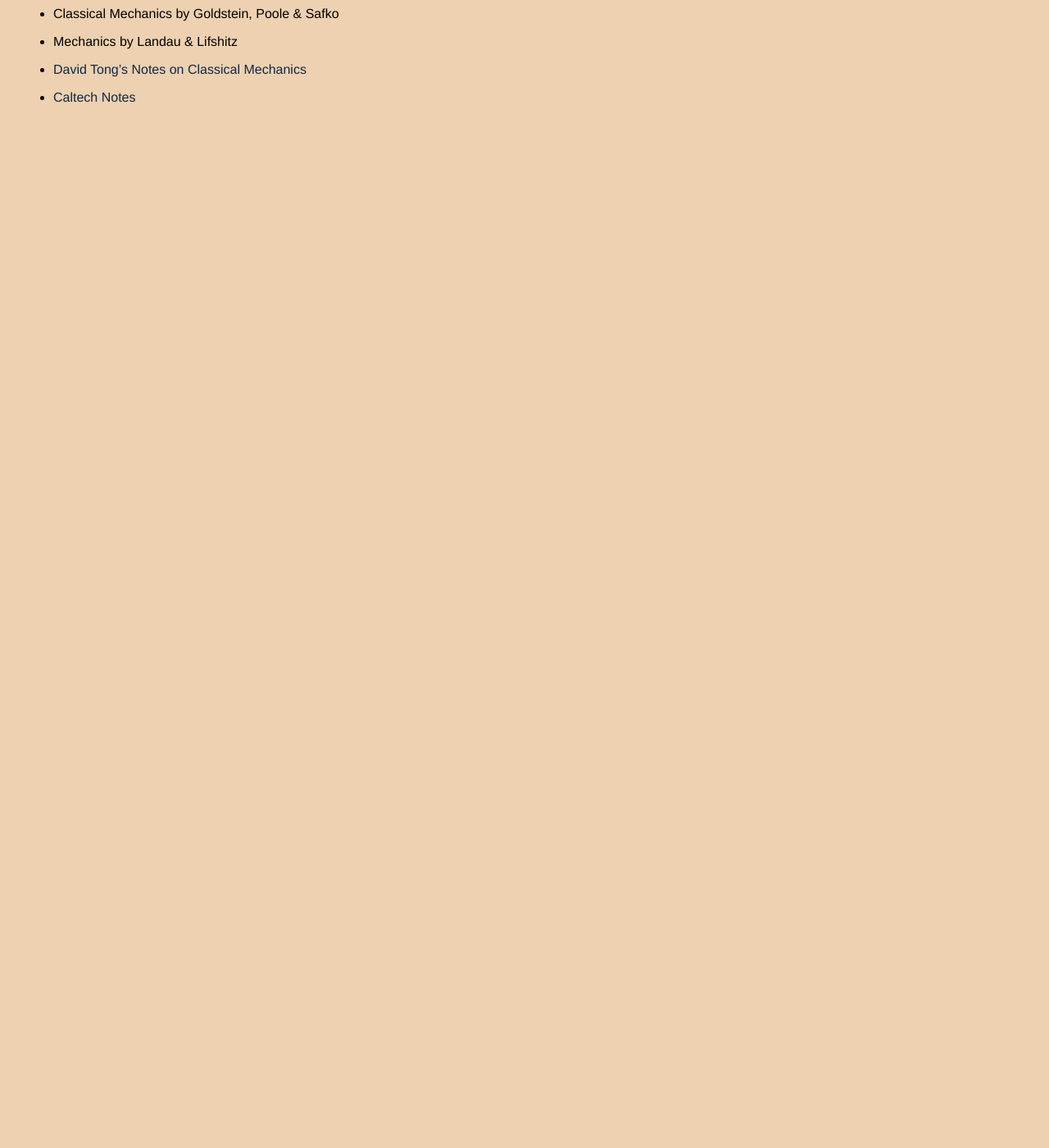
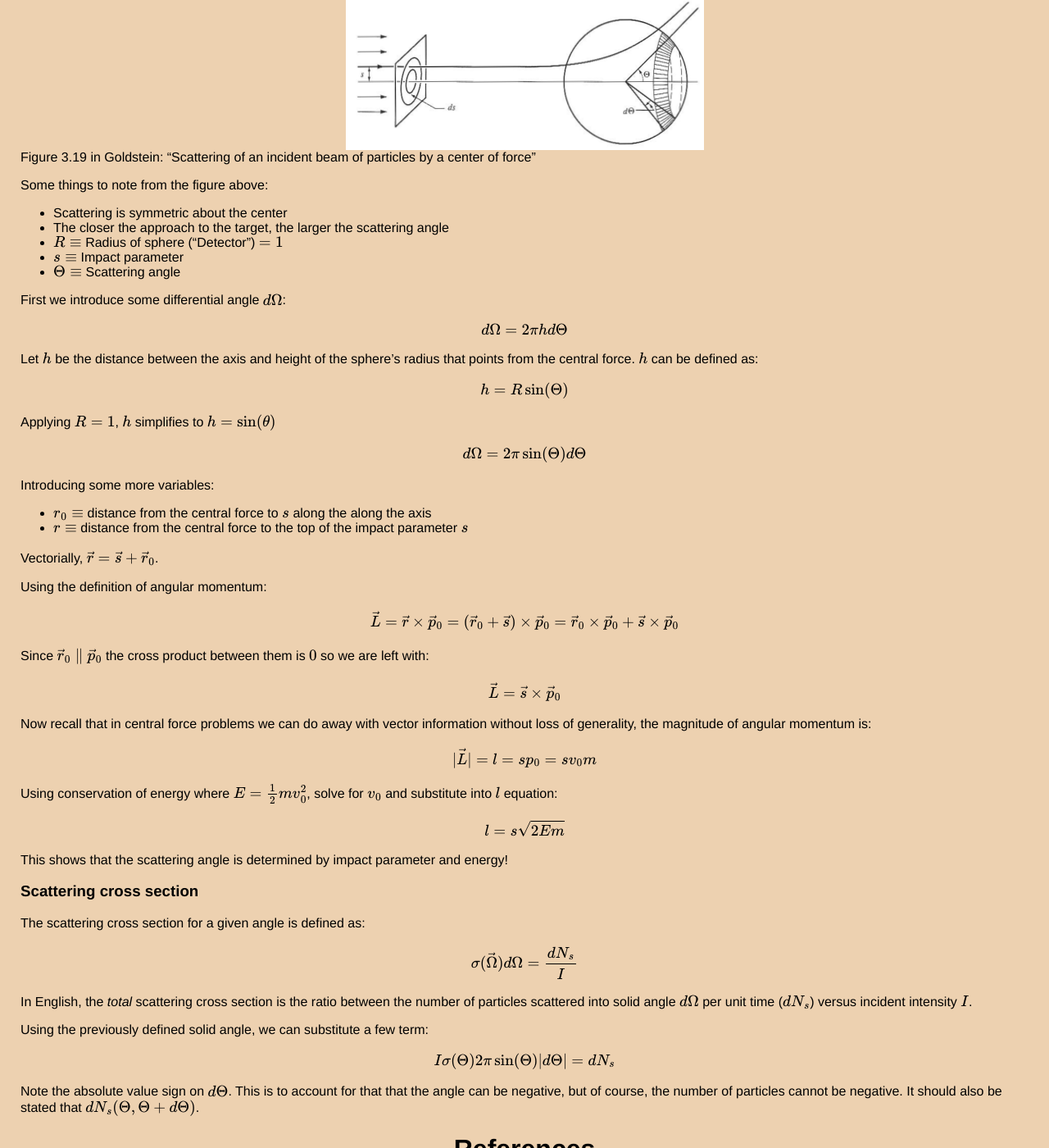
Before and after one commit to thaihangchung7/thaihangchung7.github.io, a Jekyll site: the page built from _notes/classical.md, in a window 1280 px wide and 1400 px high, scrolled down 22824 px. Shown: the whole window at 82% size. Built offline with Jekyll 4.4.1, drawn with Linux system fonts in a browser that asks for light colours; formulas are drawn with MathJax 3; before the commit the page ends 22977 px from its top, so only the background shows below that; some of the changed text lies outside the part shown.

Commit message:
Starting notes on scattering

```diff
--- a/_notes/classical.md
+++ b/_notes/classical.md
@@ -955,6 +955,74 @@
 
 $$ Ar \cos(\theta) = l^{2} - mkr $$
 
+## Scattering in a Central Force Problem (Rutherford Scattering)
+
+<img src='/assets/scattering.png' class='center'>
+Figure 3.19 in Goldstein: "Scattering of an incident beam of particles by a center of force"
+
+Some things to note from the figure above:
+
++ Scattering is symmetric about the center
++ The closer the approach to the target, the larger the scattering angle
++ $$ R \equiv$$ Radius of sphere ("Detector") $$=1$$
++ $$ s \equiv$$ Impact parameter
++ $$ \Theta \equiv$$ Scattering angle
+
+First we introduce some differential angle $$ d \Omega $$:
+
+$$ d\Omega = 2\pi h d\Theta $$
+
+Let $$ h $$ be the distance between the axis and height of the sphere's radius that points from the central force. $$ h $$ can be defined as:
+
+$$ h = R \sin(\Theta) $$
+
+Applying $$ R = 1 $$, $$ h $$ simplifies to $$ h = \sin(\theta) $$
+
+$$ d\Omega = 2\pi \sin(\Theta) d\Theta $$
+
+Introducing some more variables:
+
++ $$ r_{0} \equiv$$ distance from the central force to $$s$$ along the along the axis
++ $$ r \equiv$$ distance from the central force to the top of the impact parameter $$s$$
+
+Vectorially, $$ \vec{r} = \vec{s} + \vec{r}_{0} $$.
+
+Using the definition of angular momentum:
+
+$$ \vec{L} = \vec{r} \times \vec{p}_{0} = ( \vec{r}_{0} + \vec{s} ) \times \vec{p}_{0} = \vec{r}_{0} \times \vec{p}_{0}  + \vec{s} \times \vec{p}_{0} $$
+
+Since $$ \vec{r}_{0} \parallel \vec{p}_{0}$$ the cross product between them is $$0$$ so we are left with:
+
+$$ \vec{L} = \vec{s} \times \vec{p}_{0} $$
+
+Now recall that in central force problems we can do away with vector information without loss of generality, the magnitude of angular momentum is:
+
+$$ | \vec{L} | = l = s p_{0} = s v_{0} m $$
+
+Using conservation of energy where $$ E = \frac{1}{2} m v^{2}_{0} $$, solve for $$v_{0}$$ and substitute into $$l$$ equation:
+
+$$ l = s \sqrt{2Em} $$
+
+This shows that the scattering angle is determined by impact parameter and energy!
+
+### Scattering cross section
+
+The scattering cross section for a given angle is defined as:
+
+$$ \sigma (\vec{\Omega}) d \Omega = \frac{dN_{s}}{I} $$
+
+In English, the *total* scattering cross section is the ratio between the number of particles scattered into solid angle $$d\Omega$$ per unit time ($$dN_{s}$$) versus incident intensity $$ I $$.
+
+Using the previously defined solid angle, we can substitute a few term:
+
+$$ I \sigma (\Theta) 2 \pi \sin(\Theta) |d \Theta | = dN_{s} $$
+
+Note the absolute value sign on $$ d \Theta$$. This is to account for that that the angle can be negative, but of course, the number of particles cannot be negative. It should also be stated that $$ dN_{s} ( \Theta, \Theta + d\Theta) $$.
+
+
+
+
+
 
 
 # References
```
Also changed, not shown: assets/scattering.png (added).
